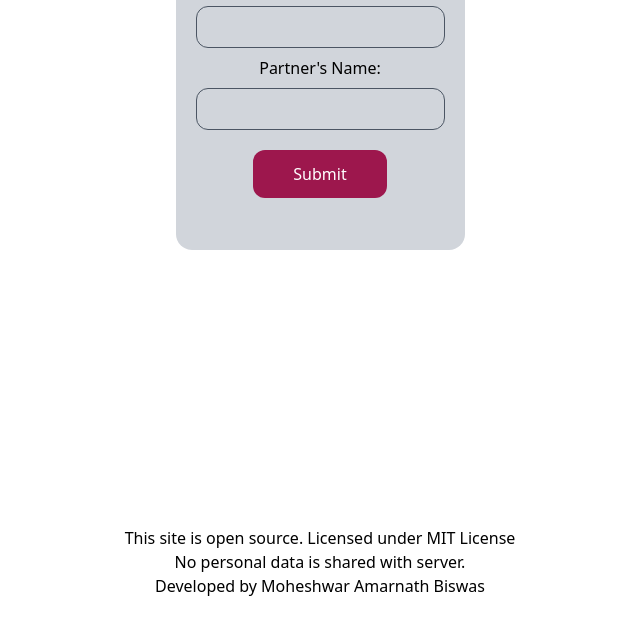
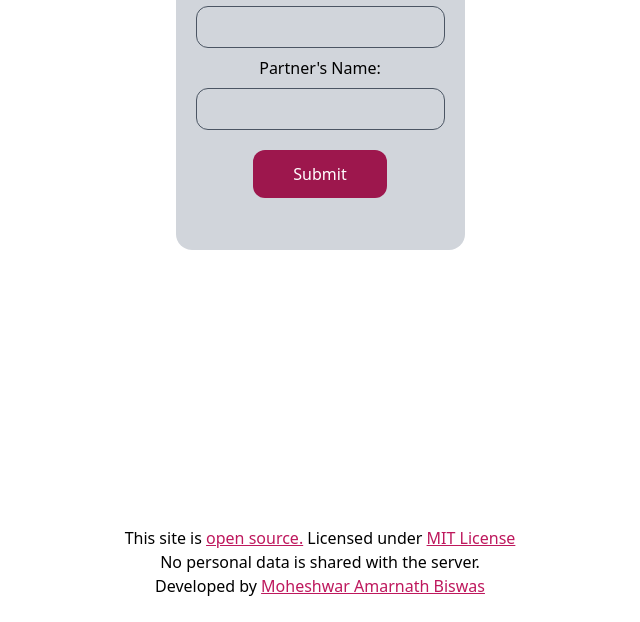
Before and after one commit to fluentmoheshwar/loveCalculator.js, a website built with Vite: page index.html in a window 1280 px wide. Shown: the part 178-800 px from the top of the page, without its empty margins (320-960 px from the left). Built offline with nearby package versions, Linux system fonts and the light colour scheme.

Commit message:
improved footer section

```diff
--- a/index.html
+++ b/index.html
@@ -37,14 +37,14 @@
     <div class="flex-grow"></div>
     <footer class="mb-6">
       <p>
-        This site is open source. Licensed under
+        This site is <a href="https://github.com/fluentmoheshwar/loveCalculator.js">open source.</a> Licensed under
         <a
           href="https://github.com/fluentmoheshwar/loveCalculator.js/blob/main/LICENSE/"
           >MIT License</a
         >
       </p>
-      <p>No personal data is shared with server.</p>
-      <p>Developed by Moheshwar Amarnath Biswas</p>
+      <p>No personal data is shared with the server.</p>
+      <p>Developed by <a href="https://fluentmoheshwar.pages.dev">Moheshwar Amarnath Biswas</a></p>
     </footer>
     <script type="module" src="./src/js/main.js"></script>
   </body>
--- a/src/css/style.css
+++ b/src/css/style.css
@@ -7,3 +7,8 @@
     @apply bg-pink-800 text-white
   }
 }
+@layer components {
+  a {
+    @apply text-pink-700 hover:text-black underline hover:no-underline dark:text-pink-400 hover:dark:text-white;
+  }
+}
```
